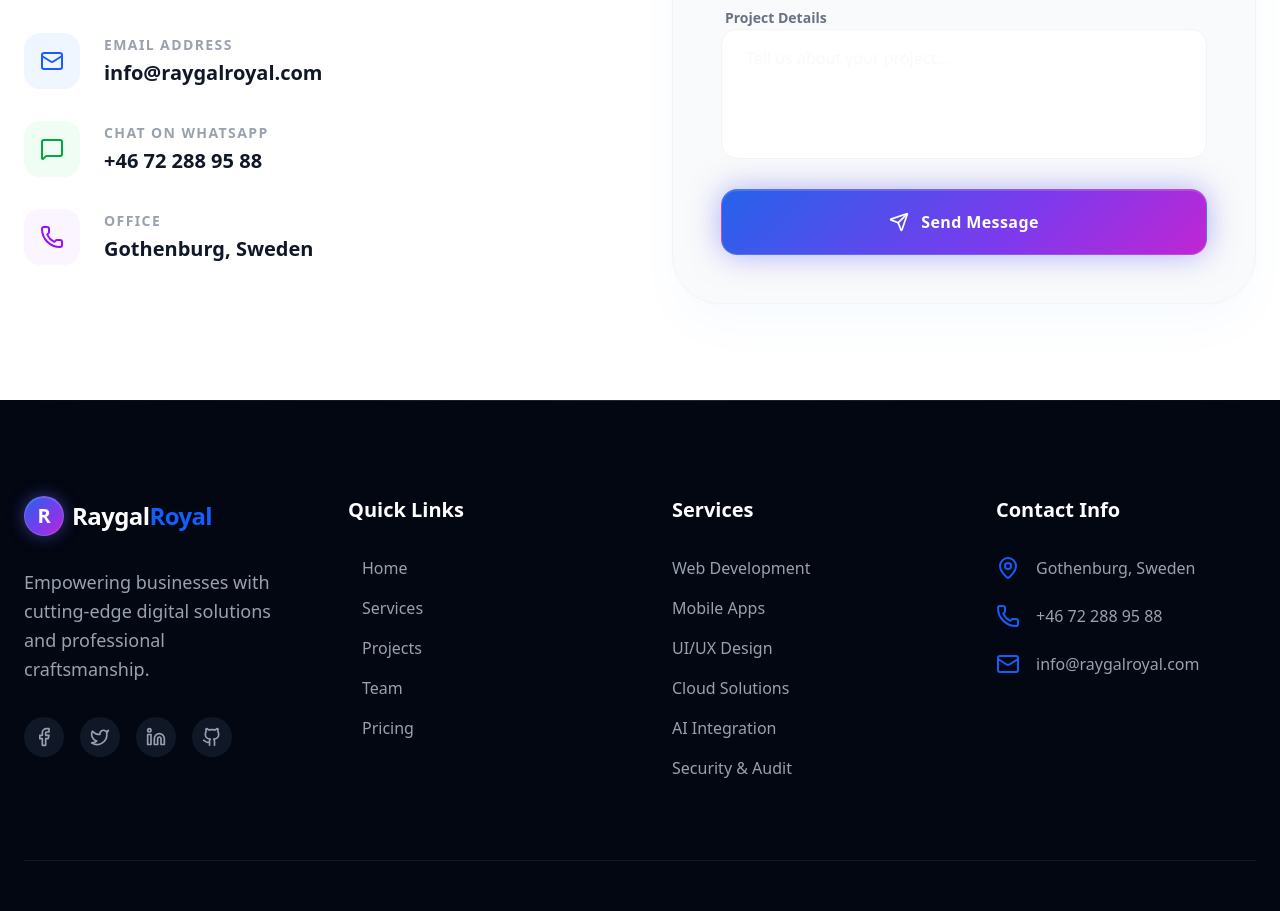
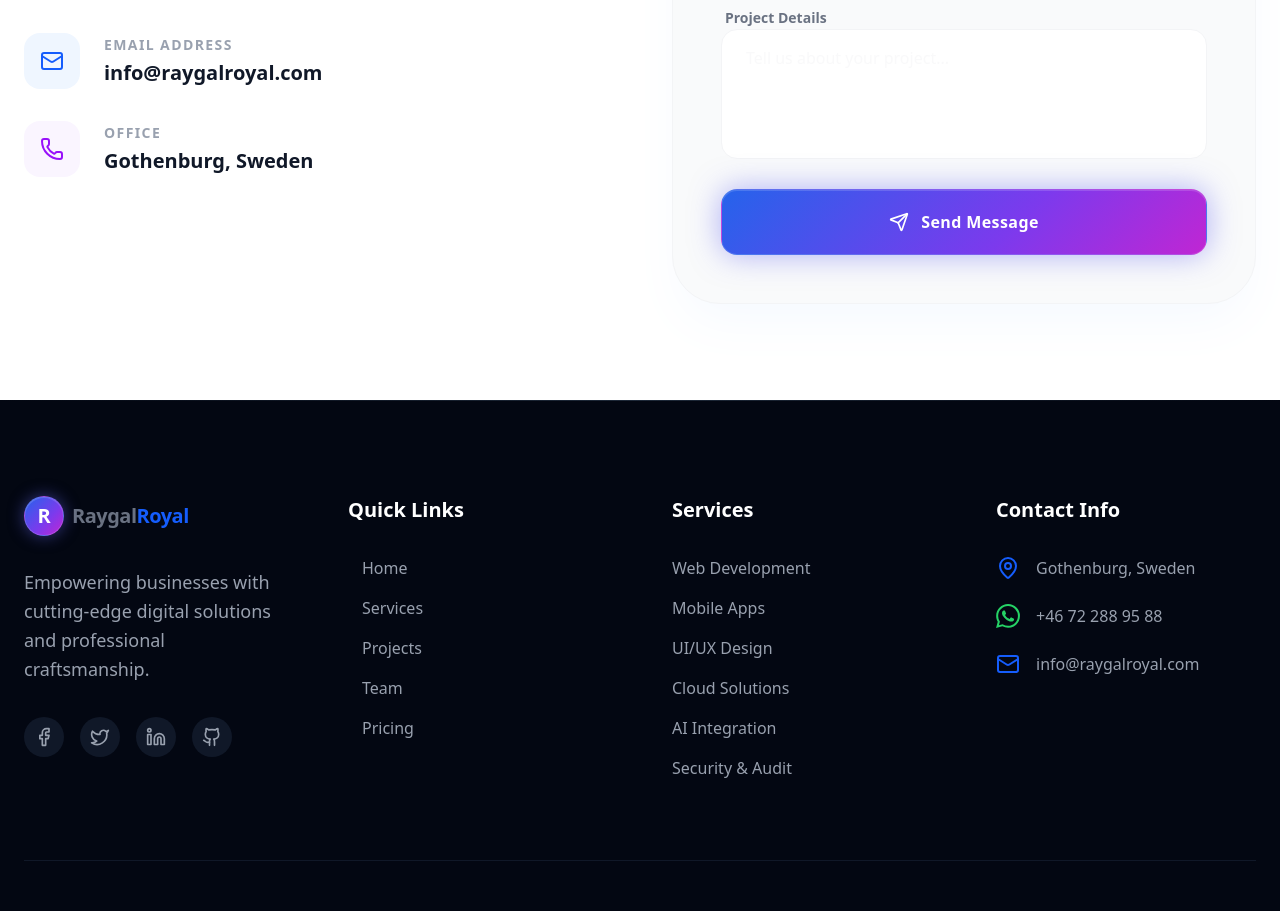
Before and after one commit to Mustaf-Said/raygalroyal, a Next.js app: page / in a window 1280 px wide. Shown: the part 8500-9411 px from the top of the page. Built offline with nearby package versions, Linux system fonts and the light colour scheme; no server answers.

Commit message:
litteChenged

```diff
--- a/app/components/Contact.tsx
+++ b/app/components/Contact.tsx
@@ -82,7 +82,7 @@
                 </div>
               </div>
 
-              <div className="flex items-center gap-6 group">
+              {/* <div className="flex items-center gap-6 group">
                 <div className="w-14 h-14 bg-green-50 dark:bg-green-900/20 rounded-2xl flex items-center justify-center text-green-600 dark:text-green-400 group-hover:scale-110 transition-transform">
                   <MessageSquare className="w-6 h-6" />
                 </div>
@@ -91,7 +91,7 @@
                   <a href="https://wa.me/46722889588" target="_blank" className="text-xl font-bold text-gray-900 dark:text-white hover:text-green-600 transition-colors">+46 72 288 95 88</a>
                 </div>
               </div>
-
+ */}
               <div className="flex items-center gap-6 group">
                 <div className="w-14 h-14 bg-purple-50 dark:bg-purple-900/20 rounded-2xl flex items-center justify-center text-purple-600 dark:text-purple-400 group-hover:scale-110 transition-transform">
                   <Phone className="w-6 h-6" />
--- a/app/components/Footer.tsx
+++ b/app/components/Footer.tsx
@@ -1,12 +1,12 @@
 "use client"
 
 import Link from "next/link"
-import { FacebookIcon, TwitterIcon, LinkedinIcon, GithubIcon, Mail, Phone, MapPin } from "lucide-react"
+import { FacebookIcon, TwitterIcon, LinkedinIcon, GithubIcon, Mail, MapPin } from "lucide-react"
 import { useLanguage } from "./LanguageProvider"
 import ScrollToTop from "./ScrollToTop"
 
 export default function Footer() {
-  const { t } = useLanguage()
+  const { t, language } = useLanguage()
   const year = new Date().getFullYear()
   const footerLegal = t.footer as typeof t.footer & {
     privacy?: string
@@ -54,8 +54,16 @@
                 />
                 <span className="relative hover:rotate-360 transition-transform z-10">R</span>
               </div>
-              <span className="text-2xl font-bold tracking-tight">
-                Raygal<span className="text-blue-600">Royal</span>
+              <span className="text-xl font-bold tracking-tight text-gray-500 dark:text-white">
+                {language === "ar" ? (
+                  <>
+                    رايغال <span className="text-blue-600">رويال</span>
+                  </>
+                ) : (
+                  <>
+                    Raygal<span className="text-blue-600">Royal</span>
+                  </>
+                )}
               </span>
             </Link>
 
@@ -124,8 +132,23 @@
                 <span>{t.contact.location}</span>
               </li>
               <li className="flex items-center gap-4 text-gray-400">
-                <Phone className="w-6 h-6 text-blue-600 flex-shrink-0" />
-                <span>+46 72 288 95 88</span>
+                <Link
+                  href="https://wa.me/46722889588"
+                  target="_blank"
+                  rel="noopener noreferrer"
+                  className="flex items-center gap-4 text-gray-400 hover:text-green-500 transition-colors">
+
+                  <svg
+                    xmlns="http://www.w3.org/2000/svg"
+                    className="w-6 h-6 flex-shrink-0"
+                    viewBox="0 0 24 24"
+                    fill="currentColor"
+                    style={{ color: '#25D366' }}
+                  >
+                    <path d="M17.472 14.382c-.297-.149-1.758-.867-2.03-.967-.273-.099-.471-.148-.67.15-.197.297-.767.966-.94 1.164-.173.199-.347.223-.644.075-.297-.15-1.255-.463-2.39-1.475-.883-.788-1.48-1.761-1.653-2.059-.173-.297-.018-.458.13-.606.134-.133.298-.347.446-.52.149-.174.198-.298.298-.497.099-.198.05-.371-.025-.52-.075-.149-.669-1.612-.916-2.207-.242-.579-.487-.5-.669-.51-.173-.008-.371-.01-.57-.01-.198 0-.52.074-.792.372-.272.297-1.04 1.016-1.04 2.479 0 1.462 1.065 2.875 1.213 3.074.149.198 2.096 3.2 5.077 4.487.709.306 1.262.489 1.694.625.712.227 1.36.195 1.871.118.571-.085 1.758-.719 2.006-1.413.248-.694.248-1.289.173-1.413-.074-.124-.272-.198-.57-.347m-5.421 7.403h-.004a9.87 9.87 0 01-5.031-1.378l-.361-.214-3.741.982.998-3.648-.235-.374a9.86 9.86 0 01-1.51-5.26c.001-5.45 4.436-9.884 9.888-9.884 2.64 0 5.122 1.03 6.988 2.898a9.825 9.825 0 012.893 6.994c-.003 5.45-4.437 9.884-9.885 9.884m8.413-18.297A11.815 11.815 0 0012.05 0C5.495 0 .16 5.335.157 11.892c0 2.096.547 4.142 1.588 5.945L.057 24l6.305-1.654a11.882 11.882 0 005.683 1.448h.005c6.554 0 11.89-5.335 11.893-11.893a11.821 11.821 0 00-3.48-8.413z" />
+                  </svg>
+                  <span>+46 72 288 95 88</span>
+                </Link>
               </li>
               <li className="flex items-center gap-4 text-gray-400">
                 <Mail className="w-6 h-6 text-blue-600 flex-shrink-0" />
@@ -158,6 +181,6 @@
           </div>
         </div>
       </div>
-    </footer>
+    </footer >
   )
 }
--- a/app/contact/page.tsx
+++ b/app/contact/page.tsx
@@ -1,5 +1,10 @@
 // app/contact/page.tsx
 import Contact from "../components/Contact"
+
+export const metadata = {
+  title: "Contact Us",
+  description: "Get in touch to discuss your project.",
+}
 
 export default function ContactPage() {
   return <Contact />
--- a/locales/ar.ts
+++ b/locales/ar.ts
@@ -366,6 +366,86 @@
     ],
     signatureRole: "فريق ضمان الجودة",
   },
+  privacy: {
+    title: "سياسة الخصوصية",
+    subtitle: "خصوصيتك تهمنا. توضح هذه السياسة كيفية جمعنا لبياناتك الشخصية واستخدامها وحمايتها.",
+    content: "نحن ملتزمون بحماية معلوماتك الشخصية والشفافية بشأن كيفية استخدامنا لها.",
+    bullets: {
+      one: "نحن نجمع فقط البيانات الضرورية لتقديم خدماتنا.",
+      two: "لا يتم بيع بياناتك أبدًا إلى أطراف ثالثة.",
+      three: "يمكنك طلب حذف بياناتك في أي وقت.",
+    },
+    sections: {
+      collection: "البيانات التي نجمعها",
+      usage: "كيف نستخدم بياناتك",
+      sharing: "مشاركة البيانات والأطراف الثالثة",
+      rights: "حقوقك",
+      retention: "الاحتفاظ بالبيانات",
+      international: "التحويلات الدولية",
+    },
+    pageSections: [
+      {
+        key: "collection",
+        title: "البيانات التي نجمعها",
+        body: "عندما تتصل بنا، أو تقدم طلبًا، أو تستخدم موقعنا الإلكتروني، قد نقوم بجمع بعض المعلومات الشخصية لتزويدك بخدماتنا بشكل فعال.",
+        points: [
+          "الاسم، وعنوان البريد الإلكتروني، ورقم الهاتف المُقدمة من خلال نماذج الاتصال أو الطلبات الخاصة بنا.",
+          "تفاصيل المشروع والملفات التي تقوم بتحميلها عند بدء مشروع معنا.",
+          "البيانات التقنية مثل عنوان IP ونوع المتصفح والصفحات التي تمت زيارتها - يتم جمعها تلقائيًا عبر ملفات تعريف الارتباط.",
+        ],
+      },
+      {
+        key: "usage",
+        title: "كيف نستخدم بياناتك",
+        body: "تُستخدم بياناتك حصراً لتقديم خدماتنا وتحسينها. ولا نستخدم معلوماتك الشخصية لأغراض أخرى غير المذكورة هنا.",
+        points: [
+          "للتواصل معك بشأن مشروعك أو عرض الأسعار أو طلب الدعم.",
+          "لمعالجة المدفوعات وإرسال الفواتير بشكل آمن.",
+          "لتحسين موقعنا الإلكتروني وفهم الخدمات الأكثر ملاءمة لزوارنا.",
+        ],
+      },
+      {
+        key: "sharing",
+        title: "مشاركة البيانات والأطراف الثالثة",
+        body: "لا تقوم شركة رايغال رويال ببيع بياناتك الشخصية أو المتاجرة بها أو تأجيرها. نحن نشارك البيانات فقط مع أدوات خارجية موثوقة ضرورية لتشغيل أعمالنا..",
+        points: [
+          "معالجات الدفع مثل سترايب لإدارة المعاملات بشكل آمن.",
+          "مزودو خدمة البريد الإلكتروني لإرسال تحديثات المشروع والفواتير.",
+          "جميع الأدوات الخارجية التي نستخدمها متوافقة مع اللائحة العامة لحماية البيانات (GDPR) وملزمة باتفاقيات معالجة البيانات.",
+        ],
+      },
+      {
+        key: "rights",
+        title: "حقوقك",
+        body: "لك كامل الحقوق فيما يتعلق ببياناتك الشخصية في جميع الأوقات. تحترم شركة رايغال رويال هذه الحقوق وتدعمها وفقًا للائحة العامة لحماية البيانات (GDPR) وقوانين الخصوصية المعمول بها..",
+        points: [
+          "حق الوصول - يمكنك طلب نسخة من جميع البيانات التي نحتفظ بها عنك.",
+          "حق التصحيح — يمكنك أن تطلب منا تصحيح المعلومات غير الدقيقة.",
+          "حق المحو - يمكنك طلب حذف بياناتك من أنظمتنا في أي وقت.",
+        ],
+      },
+      {
+        key: "retention",
+        title: "الاحتفاظ بالبيانات",
+        body: "نحتفظ ببياناتك الشخصية فقط طالما كان ذلك ضرورياً لتحقيق الغرض الذي جُمعت من أجله، أو كما هو مطلوب بموجب القانون.",
+        points: [
+          "يتم الاحتفاظ بسجلات المشاريع والعملاء لمدة تصل إلى 3 سنوات لأغراض المحاسبة والقانونية.",
+          "يتم حذف طلبات نموذج الاتصال بعد 12 شهرًا إذا لم يتم بدء أي مشروع.",
+          "يمكنك طلب حذف بياناتك مبكراً في أي وقت عن طريق إرسال بريد إلكتروني إلى info@raygalroyal.com.",
+        ],
+      },
+      {
+        key: "international",
+        title: "التحويلات الدولية",
+        body: "تُدير شركة رايغال رويال عملياتها من غوتنبرغ، السويد، وتخدم عملاءها على مستوى العالم. وعند نقل البيانات خارج الاتحاد الأوروبي/المنطقة الاقتصادية الأوروبية، نضمن وجود إجراءات حماية كافية..",
+        points: [
+          "نستخدم بنودًا تعاقدية قياسية معتمدة من قبل المفوضية الأوروبية عند الاقتضاء..",
+          "يتم استضافة خدمات وأدوات الحوسبة السحابية التي نستخدمها في مراكز بيانات مقرها الاتحاد الأوروبي كلما أمكن ذلك.",
+          "سيتم إبلاغك في حال نقل بياناتك إلى دولة خارج الاتحاد الأوروبي/المنطقة الاقتصادية الأوروبية.",
+        ],
+      },
+    ],
+  },
 } as const
 
 const isRecord = (value: unknown): value is Record<string, unknown> =>
```
